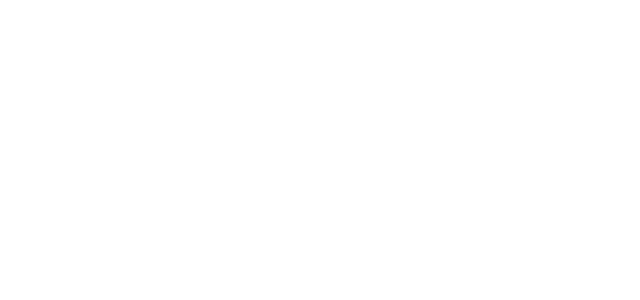
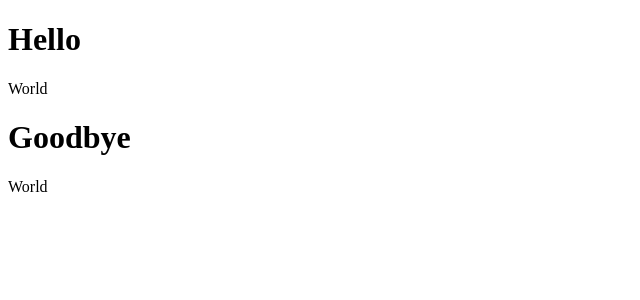
Before and after one commit to thayllachristineo/learning-react, a React (Vite) app in the folder l1-fundamentals/: page / in a window 1280 px wide. Shown: the top 300 px of the page, without its empty margins (0-640 px from the left). Built offline with nearby package versions, Linux system fonts and the light colour scheme.

Commit message:
[class-01]: adding props in Post component

```diff
--- a/l1-fundamentals/src/App.jsx
+++ b/l1-fundamentals/src/App.jsx
@@ -1,5 +1,12 @@
+import { Post } from './Post';
+
 function App() {
-  return <></>;
+  return (
+    <>
+      <Post title="Hello" description="World" />
+      <Post title="Goodbye" description="World" />
+    </>
+  );
 }
 
 export default App;
--- /dev/null
+++ b/l1-fundamentals/src/Post.jsx
@@ -0,0 +1,8 @@
+export const Post = (props) => {
+  return (
+    <div>
+      <h1>{props.title}</h1>
+      <p>{props.description}</p>
+    </div>
+  );
+};
```
